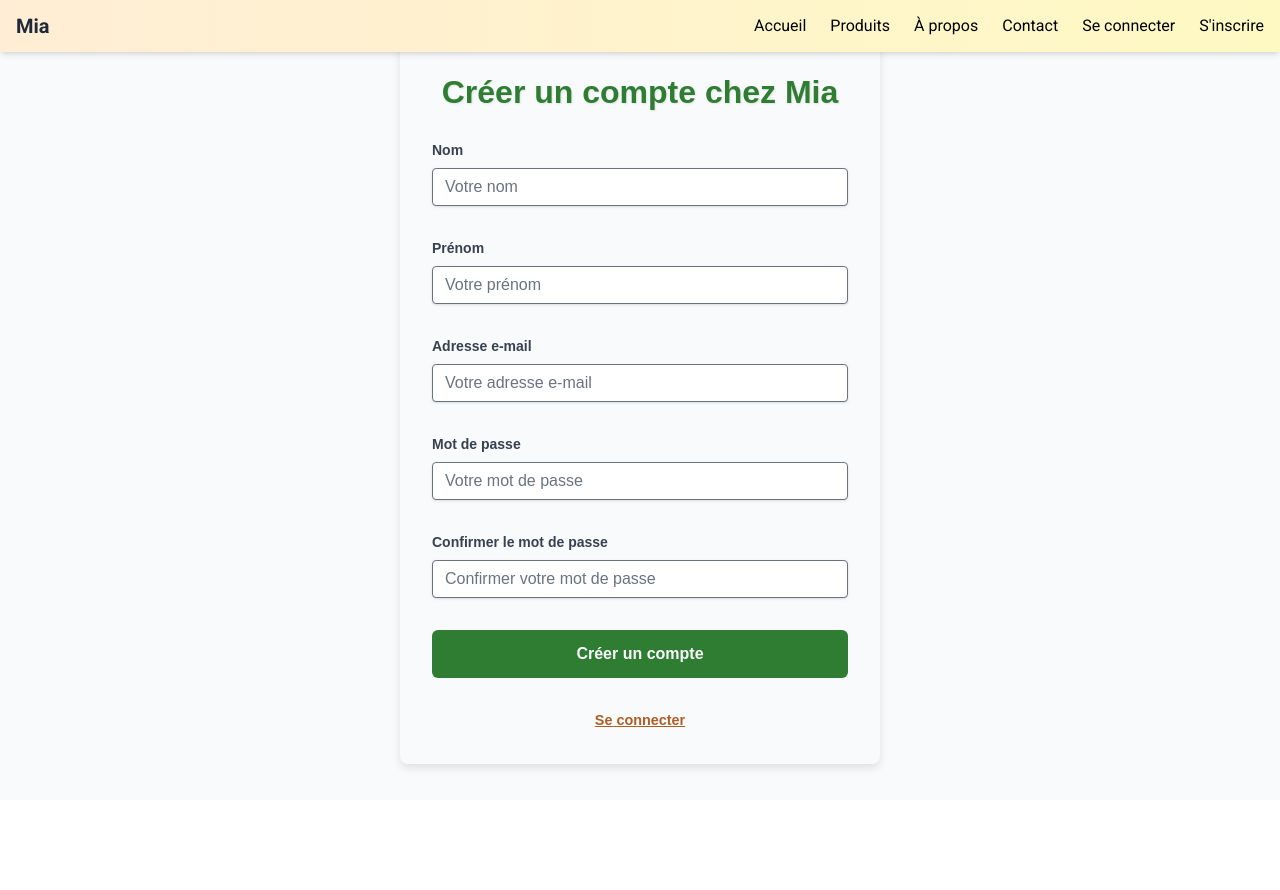
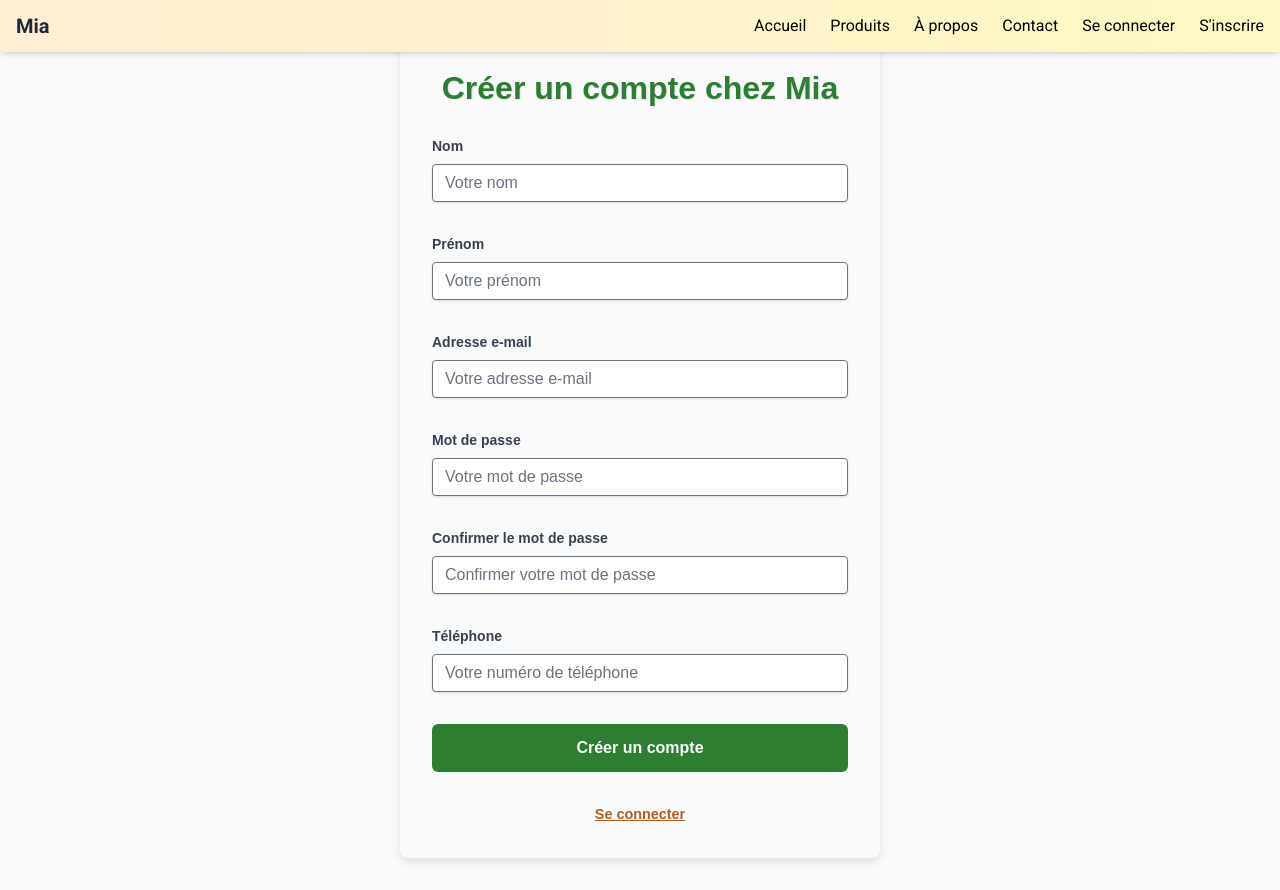
Before and after one commit to rou123rou/ChezmiaERP, a React (Vite) app in the folder Frontend/: page /register in a window 1280 px wide. Before the commit the page ends 800 px from the top, so only its background shows below. Built offline with nearby package versions, Linux system fonts and the light colour scheme; no server answers.

Commit message:
registre modifier

```diff
--- a/Frontend/src/components/pages/RegisterPage.tsx
+++ b/Frontend/src/components/pages/RegisterPage.tsx
@@ -11,6 +11,7 @@ function RegisterPage() {
     const [email, setEmail] = useState('');
     const [password, setPassword] = useState('');
     const [confirmPassword, setConfirmPassword] = useState('');
+    const [telephone, setTelephone] = useState(''); // Ajout du champ téléphone
     const [localError, setLocalError] = useState<string | null>(null); // Renommé pour éviter la confusion avec l'erreur du hook
     const [loading, setLoading] = useState(false);
     const { signup, error: authError } = useAuth(); // Utilisez l'erreur du hook sous un autre nom
@@ -115,8 +116,8 @@ function RegisterPage() {
         }
         setLoading(true);
         setLocalError(null);
-        console.log('Tentative d\'inscription avec les données :', { nom, prenom, email, password }); // LOG AJOUTÉ
-        const success = await signup(nom, prenom, email, password); // Incluez le prénom
+        console.log('Tentative d\'inscription avec les données :', { nom, prenom, email, password, telephone }); // LOG AJOUTÉ
+        const success = await signup(nom, prenom, email, password, telephone); // Incluez le téléphone
         setLoading(false);
         if (success) {
             setNotificationType('success');
@@ -188,6 +189,15 @@ function RegisterPage() {
                         placeholder="Confirmer votre mot de passe"
                         required
                     />
+                    <FormField
+                        label="Téléphone"
+                        id="telephone"
+                        type="tel" // Utilisez le type tel pour une meilleure gestion du clavier sur mobile
+                        value={telephone}
+                        onChange={(e) => setTelephone(e.target.value)}
+                        placeholder="Votre numéro de téléphone"
+                        required
+                    />
 
                     {localError && <p style={errorTextStyle}>{localError}</p>}
 
--- a/Frontend/src/contexts/AuthContext.tsx
+++ b/Frontend/src/contexts/AuthContext.tsx
@@ -5,7 +5,7 @@ export interface AuthContextType {
     user: any | null;
     login: (email: string, password: string) => Promise<boolean>;
     logout: () => void;
-    signup: (nom: string, prenom: string, email: string, password: string) => Promise<boolean>;
+    signup: (nom: string, prenom: string, email: string, password: string, telephone: string) => Promise<boolean>;
     isAuthenticated: boolean;
     loading: boolean;
     error: string | null;
```
